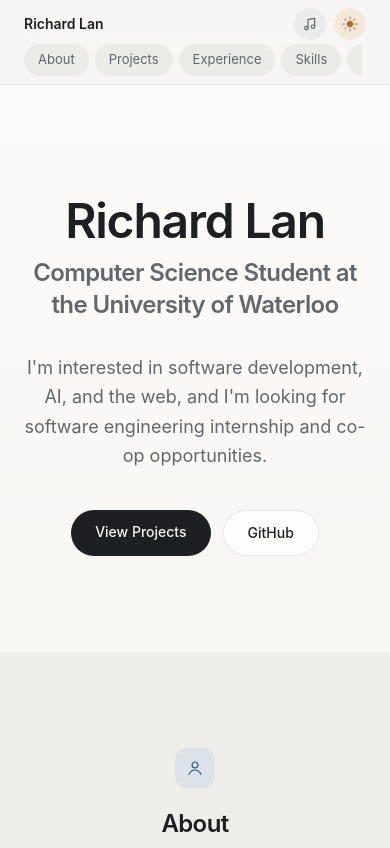
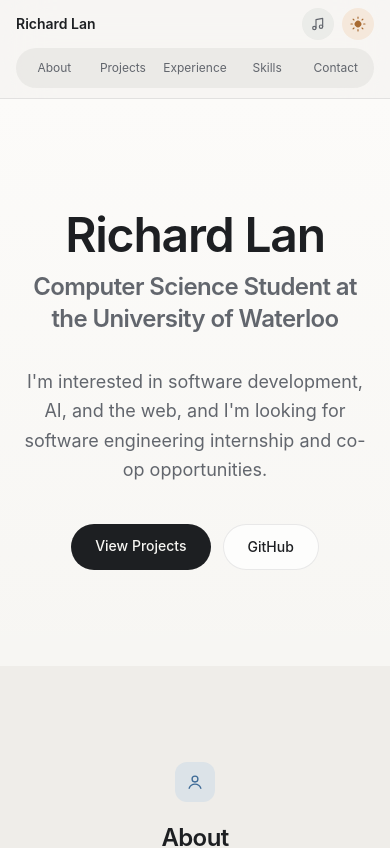
Before and after one commit to richardlancs/personal-site, a Next.js app: page / in a window 390 px wide. Shown: the top 848 px of the page. Built offline with nearby package versions, Linux system fonts and the light colour scheme.

Commit message:
Mobile fix

```diff
--- a/app/components/Navbar.tsx
+++ b/app/components/Navbar.tsx
@@ -17,7 +17,7 @@ export default function Navbar() {
         On small screens: name and toggles on the first row, links below.
         On larger screens: everything on one row, toggles on the far right.
       */}
-      <nav className="mx-auto flex max-w-6xl flex-wrap items-center justify-between gap-y-1 px-6 py-2 sm:min-h-12 sm:px-10">
+      <nav className="mx-auto flex max-w-6xl flex-wrap items-center justify-between gap-y-2 px-4 pb-2.5 pt-2 sm:min-h-12 sm:gap-y-1 sm:px-10 sm:py-2">
         <a href="#top" className="text-sm font-semibold">
           {profile.name}
         </a>
@@ -27,14 +27,14 @@ export default function Navbar() {
           <ThemeToggle />
         </div>
 
-        {/* The padding gives the pills room to grow without being clipped
-            by the horizontal scroll on small screens */}
-        <ul className="-m-1 flex w-full gap-1.5 overflow-x-auto p-1 text-[13px] sm:ml-auto sm:w-auto">
+        {/* On phones the links share one full-width track, like an iOS
+            segmented control. From `sm` up they become separate pills. */}
+        <ul className="flex w-full overflow-x-auto rounded-full bg-foreground/5 p-1 text-xs sm:-m-1 sm:ml-auto sm:w-auto sm:gap-1.5 sm:overflow-visible sm:bg-transparent sm:text-[13px]">
           {links.map((link) => (
-            <li key={link.href}>
+            <li key={link.href} className="flex-1 sm:flex-none">
               <a
                 href={link.href}
-                className="hover-grow flex h-8 items-center whitespace-nowrap rounded-full bg-foreground/5 px-3.5 text-muted hover:bg-foreground/10 hover:text-foreground"
+                className="hover-grow flex h-8 items-center justify-center whitespace-nowrap rounded-full px-1.5 text-muted hover:bg-foreground/10 hover:text-foreground active:bg-foreground/10 sm:bg-foreground/5 sm:px-3.5"
               >
                 {link.label}
               </a>
--- a/app/globals.css
+++ b/app/globals.css
@@ -140,8 +140,12 @@ html.theme-transition *:not(.theme-icon, .theme-icon *) {
     color 0.2s ease;
 }
 
-.hover-grow:hover {
-  transform: scale(1.1);
+/* Only on devices with a real hover, so a tap on a phone doesn't leave
+   the button stuck in its enlarged state */
+@media (hover: hover) {
+  .hover-grow:hover {
+    transform: scale(1.1);
+  }
 }
 
 .hover-grow:active {
```
